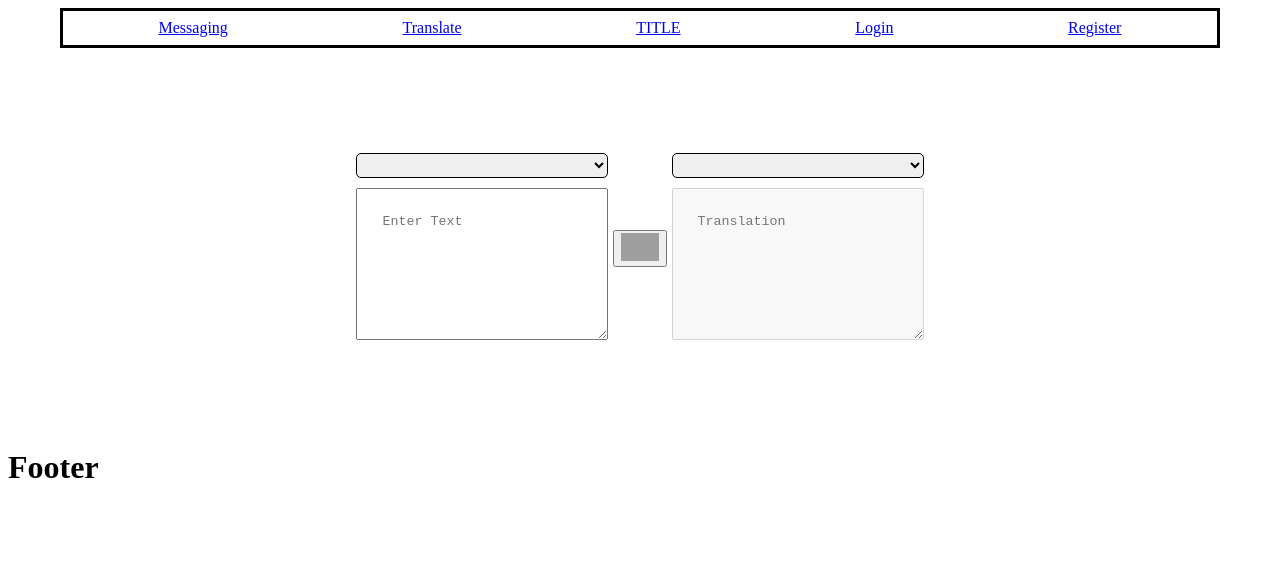
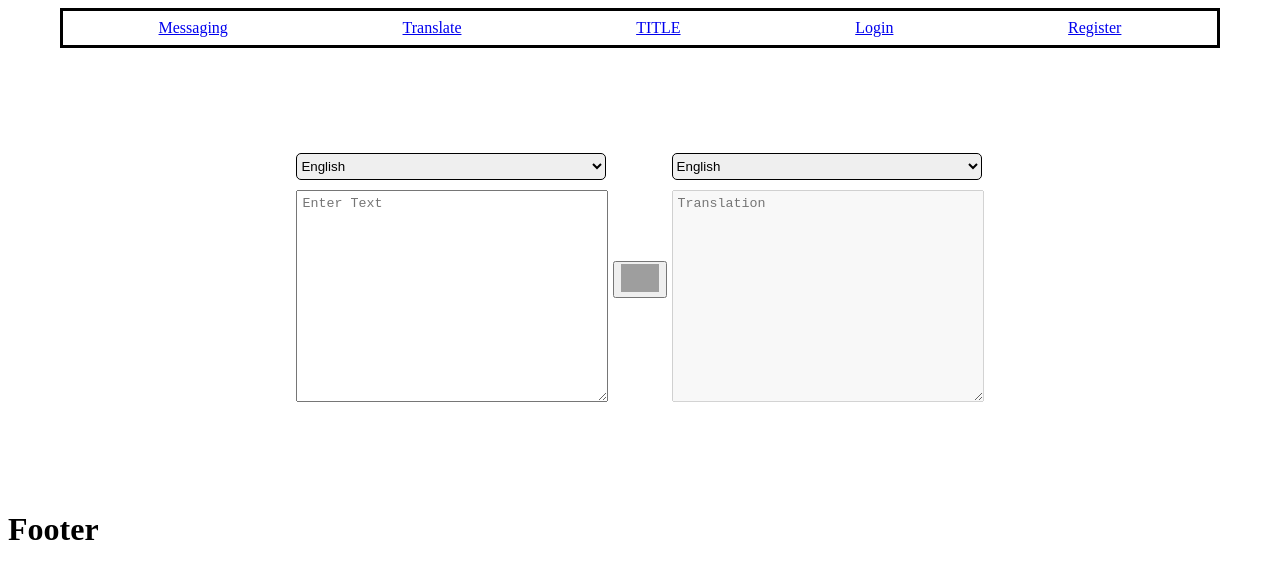
Before and after one commit to Austintigerlu/translate-frontend, a React (Create React App) app: page /translate in a window 1280 px wide. Shown: the top 578 px of the page. Built offline with nearby package versions, Linux system fonts and the light colour scheme; no server answers; grey boxes are pictures that could not be loaded.

Commit message:
selections

```diff
--- a/package.json
+++ b/package.json
@@ -7,6 +7,7 @@
     "@testing-library/react": "^13.2.0",
     "@testing-library/user-event": "^13.5.0",
     "axios": "^0.27.2",
+    "dotenv": "^16.0.1",
     "react": "^18.1.0",
     "react-dom": "^18.1.0",
     "react-router-dom": "^6.3.0",
--- a/src/components/translate/Select.js
+++ b/src/components/translate/Select.js
@@ -1,31 +1,24 @@
-import axios from 'axios'
-import {useState} from 'react';
+import React from 'react';
+// props.setLanguage
+function Select(props){
+  // const [languageOptions, setLanguageOptions] = useState(null);
+  const setLanguage = props.selectedLanguage
 
-function Select(props){
-  const [languageOptions, setLanguageOptions] = useState(null)
-
-  const options = {
-    method: 'GET',
-    url: 'https://google-translate1.p.rapidapi.com/language/translate/v2/languages',
-    headers: {
-      'Accept-Encoding': 'application/gzip',
-      'X-RapidAPI-Host': 'google-translate1.p.rapidapi.com',
-      'X-RapidAPI-Key': '3c5a11d66bmsh65e83ecaec2e36ap1cec7djsn9c8049b07f5c'
-    }
-  };
-
-  axios.request(options)
-    .then(function (response) {
-    console.log(response.data.data.languages);
-  }).catch(function (error) {
-    console.error(error);
-  });
-
+  function handleChange(e){
+    setLanguage(e.target.value)
+  }
 
     return (
       <div className="select">
-        <select>
-
+        <select onChange={handleChange}>
+          <option value="en">English</option>
+          <option value="es">Spanish</option>
+          <option value="fr">French</option>
+          <option value="zh-CN">Chinese</option>
+          <option value="ja">Japanese</option>
+          <option value="ko">Korean</option>
+          <option value="sv">Swedish</option>
+          <option value="pl">Polish</option>
         </select>
       </div>
     )
--- a/src/pages/Translate.css
+++ b/src/pages/Translate.css
@@ -9,16 +9,16 @@ select{
     border: 1px solid;
     border-radius: 5px;
     margin: 5px;
-    box-sizing: border-box;
+    box-sizing: content-box;
     height: 25px;
     padding-right: 230px;
 }
 
 textarea{
     margin: 5px;
-    padding: 25px;
-    width: 200px;
-    height: 100px;
+    padding: 5px;
+    width: 300px;
+    height: 200px;
     overflow: auto;
 }
 
--- a/src/pages/Translate.js
+++ b/src/pages/Translate.js
@@ -4,22 +4,23 @@ import Swap from '../components/translate/Swap';
 import './Translate.css';
 
 
-
 function Translate() {
   const [inputLanguage, setInputLanguage] = useState("en");
-  const [outputLanguage, setOutputLanguage] = useState("es");
+  const [outputLanguage, setOutputLanguage] = useState("en");
 
   function swapLanguage() {
     setInputLanguage(outputLanguage);
     setOutputLanguage(inputLanguage);
   }
+  console.log(inputLanguage)
+  console.log(outputLanguage)
   return (
     <div className='translate'>
-      <Textbox selectedLanguage={inputLanguage} className='input'/>
+      <Textbox selectedLanguage={setInputLanguage} className='input'/>
       <button className='swap-container' onClick={swapLanguage}>
         <Swap/>
       </button>
-      <Textbox selectedLanguage={outputLanguage} className='output'/>
+      <Textbox selectedLanguage={setOutputLanguage} className='output'/>
     </div>
   )
 }
```
Also changed, not shown: 2 other files (tests, documents, lock files or other folders).
